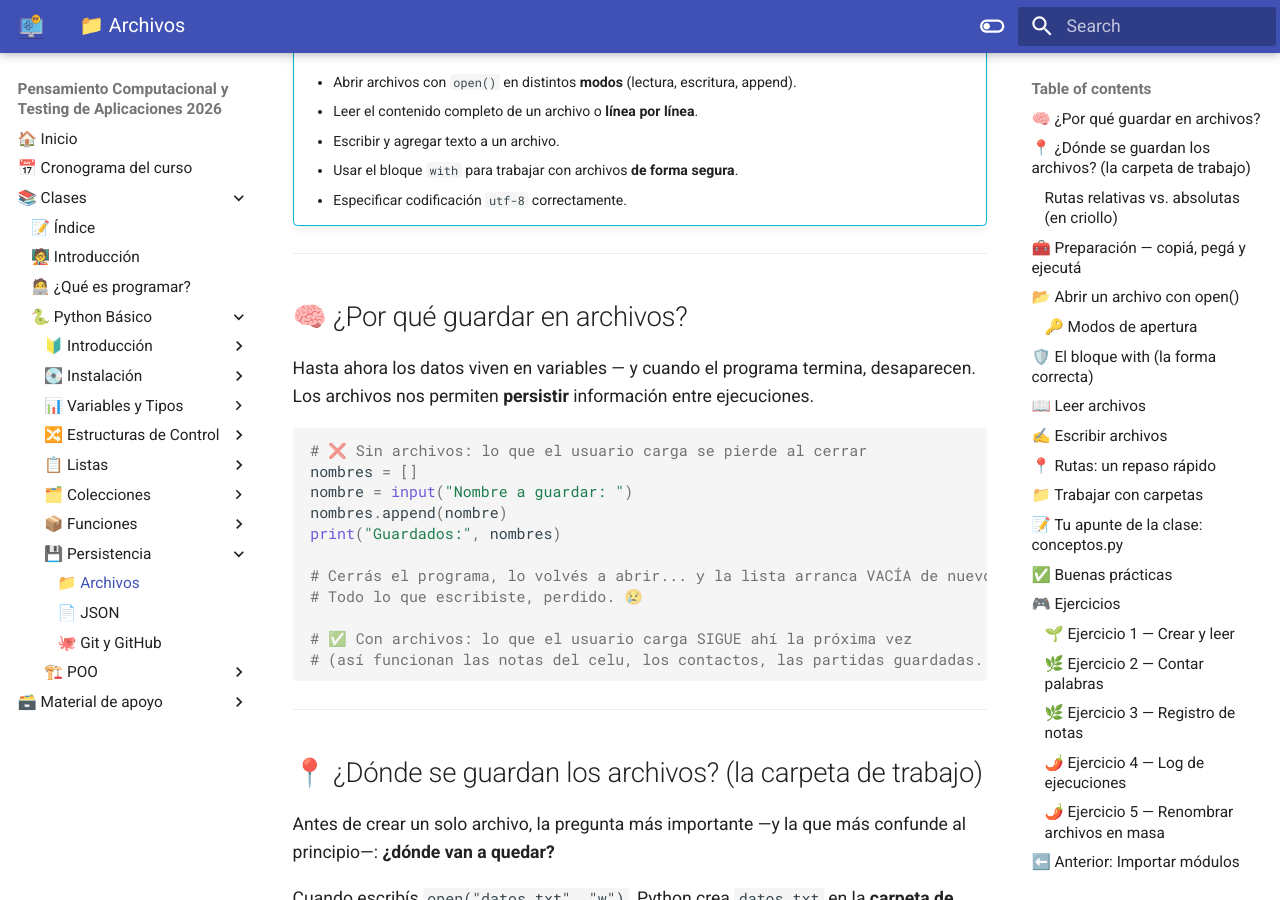
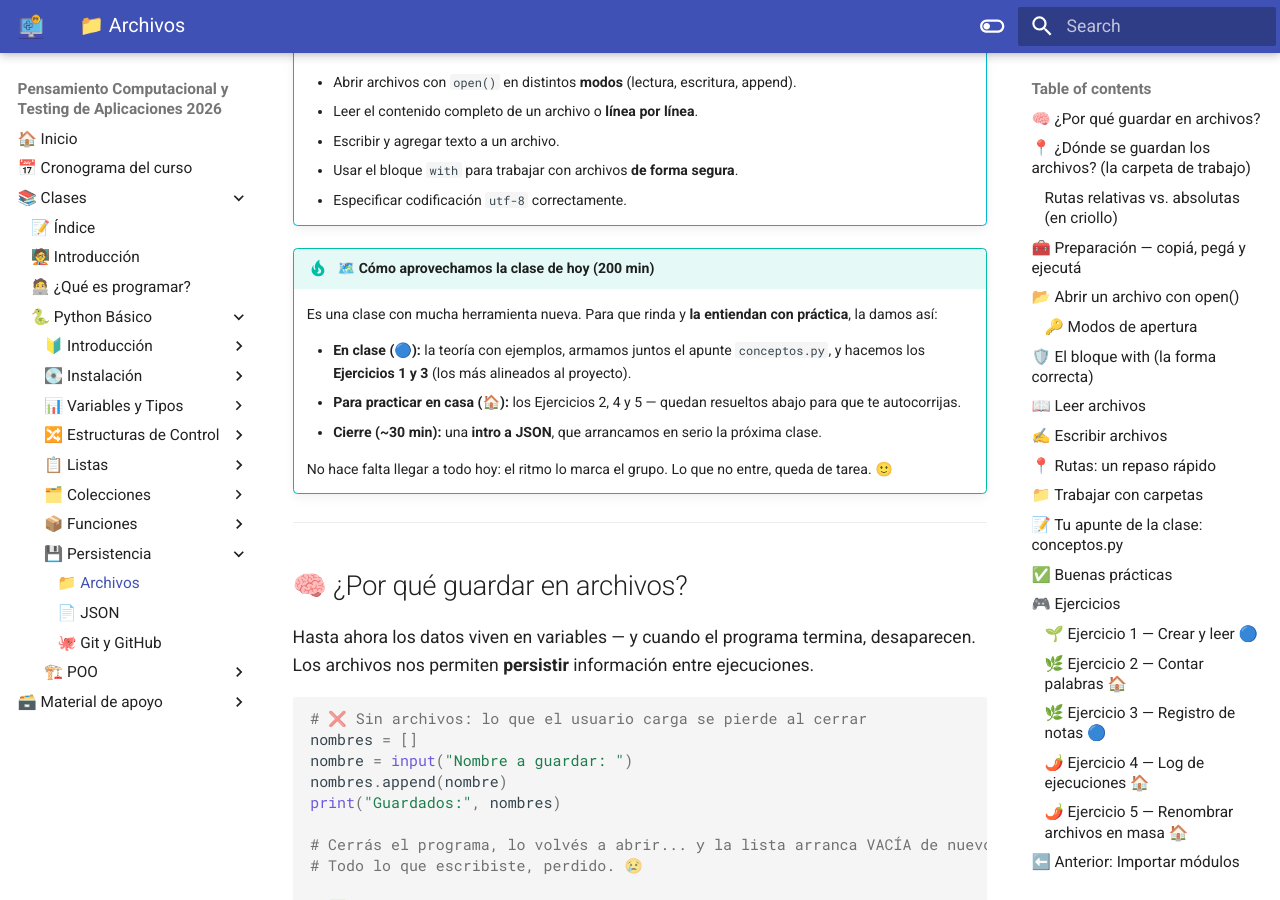
Before and after one commit to MaxiNunez24/pensamiento-computacional-testing-2026, an MkDocs documentation site: the page built from docs/clases/python/07_persistencia/archivos.md, in a window 1280 px wide and 900 px high, scrolled down 325 px. Built offline with MkDocs 1.6.1 and Material for MkDocs 9.7.7, drawn with Linux system fonts in a browser that asks for light colours; some of the changed text lies outside the part shown.

Commit message:
Auditoría pedagógica (generar-clase) de Persistencia + cronograma + plan coexistencia
Archivos (para mañana 3/7):
- Mapa "cómo usamos el tiempo hoy" (200 min): núcleo en clase, Ej 2/4/5 como
  tarea, y ~30 min de cierre para intro a JSON. Ejercicios marcados 🔵 en clase /
  🏠 en casa. Consistencia os.path.exists -> Path(...).exists().

Git y GitHub (para el 10/7):
- Bloque de autenticación (el tropiezo #1): Git Credential Manager / Personal
  Access Token, justo antes del primer push. Config de rama por defecto (main).

JSON: sin cambios (pasó la auditoría; el fix de "diccionario" ya estaba).

Cronograma:
- Bitácora: 3/7 Archivos+intro JSON, 8/7 JSON, 10/7 Git.
- POO antes del CLI: hitos 15-17/7 POO + tarea de receso; Asistencias CLI corre
  a agosto (post-receso); web/Bot a ago-sep.

Plan escrito (teacher-only, NO se ejecuta): material-privado/PLAN-coexistencia-
mkdocs-astro.md — MkDocs explica + Astro ejercicios linkeados; deploy de Astro en
repo público aparte con Pages gratis; catálogo con deep-links; migración
incremental; update de la skill.

Verificado: mkdocs build --strict OK; material-privado fuera del build.

Co-Authored-By: Claude Opus 4.8 <noreply@anthropic.com>

````diff
--- a/docs/clases/python/07_persistencia/archivos.md
+++ b/docs/clases/python/07_persistencia/archivos.md
@@ -10,6 +10,18 @@ Los programas que hiciste hasta ahora "olvidan" todo cuando los cerrás. Aprende
     - Escribir y agregar texto a un archivo.
     - Usar el bloque `with` para trabajar con archivos **de forma segura**.
     - Especificar codificación `utf-8` correctamente.
+
+!!! tip "🗺️ Cómo aprovechamos la clase de hoy (200 min)"
+    Es una clase con mucha herramienta nueva. Para que rinda y **la entiendan con práctica**, la damos
+    así:
+
+    - **En clase (🔵):** la teoría con ejemplos, armamos juntos el apunte `conceptos.py`, y hacemos los
+      **Ejercicios 1 y 3** (los más alineados al proyecto).
+    - **Para practicar en casa (🏠):** los Ejercicios 2, 4 y 5 — quedan resueltos abajo para que te
+      autocorrijas.
+    - **Cierre (~30 min):** una **intro a JSON**, que arrancamos en serio la próxima clase.
+
+    No hace falta llegar a todo hoy: el ritmo lo marca el grupo. Lo que no entre, queda de tarea. 🙂
 
 ---
 
@@ -384,13 +396,17 @@ for archivo in Path(".").glob("*.txt"):   # "." = la carpeta actual
 !!! failure "Evitá esto ❌"
     - No abras archivos sin `with` si podés evitarlo.
     - No uses modo `"w"` si querés conservar el contenido existente.
-    - No asumas que el archivo existe: si puede no existir, manejá el caso con `if os.path.exists(...)`.
+    - No asumas que el archivo existe: si puede no existir, manejá el caso con `if Path(...).exists()`.
 
 ---
 
 ## 🎮 Ejercicios
 
-### 🌱 Ejercicio 1 — Crear y leer
+!!! note "🔵 en clase · 🏠 en casa"
+    En clase hacemos el **Ejercicio 1** y el **3**. Los marcados con **🏠** son para practicar en casa
+    —tienen la solución abajo para que te autocorrijas—. Todos usan tu carpeta `clase_archivos`.
+
+### 🌱 Ejercicio 1 — Crear y leer 🔵
 
 1. Creá un archivo `frutas.txt` y escribí 5 frutas, una por línea.
 2. Luego leelo e imprimí cada fruta en mayúsculas.
@@ -411,7 +427,7 @@ for archivo in Path(".").glob("*.txt"):   # "." = la carpeta actual
             print(linea.strip().upper())
     ```
 
-### 🌿 Ejercicio 2 — Contar palabras
+### 🌿 Ejercicio 2 — Contar palabras 🏠
 
 Usá el `texto.txt` que creó el bloque de preparación (o creá uno con al menos 3 párrafos). Escribí un
 programa que:
@@ -441,7 +457,7 @@ programa que:
     print(f"Línea más larga: {linea_mas_larga.strip()}")
     ```
 
-### 🌿 Ejercicio 3 — Registro de notas
+### 🌿 Ejercicio 3 — Registro de notas 🔵
 
 Escribí un programa que:
 
@@ -475,7 +491,7 @@ Escribí un programa que:
         print(f"Promedio: {sum(notas) / len(notas):.2f}")
     ```
 
-### 🌶️ Ejercicio 4 — Log de ejecuciones
+### 🌶️ Ejercicio 4 — Log de ejecuciones 🏠
 
 Cada vez que el programa se ejecute, que agregue una línea al archivo `log.txt` con la fecha/hora y un mensaje.
 
@@ -502,7 +518,7 @@ Cada vez que el programa se ejecute, que agregue una línea al archivo `log.txt`
     print(f"Log actualizado: {timestamp}")
     ```
 
-### 🌶️ Ejercicio 5 — Renombrar archivos en masa
+### 🌶️ Ejercicio 5 — Renombrar archivos en masa 🏠
 
 Mirá la carpeta `practica_archivos/` que creaste en la preparación: nombres con mayúsculas y espacios,
 un desastre. Vamos a **ordenarlos todos de una**: pasarlos a **minúsculas** y reemplazar los
````
Also changed, not shown: docs/clases/python/07_persistencia/git_github.md (+22 -0 lines), docs/cronograma.md (+9 -5 lines), material-privado/PLAN-coexistencia-mkdocs-astro.md (added, +109 -0 lines).
